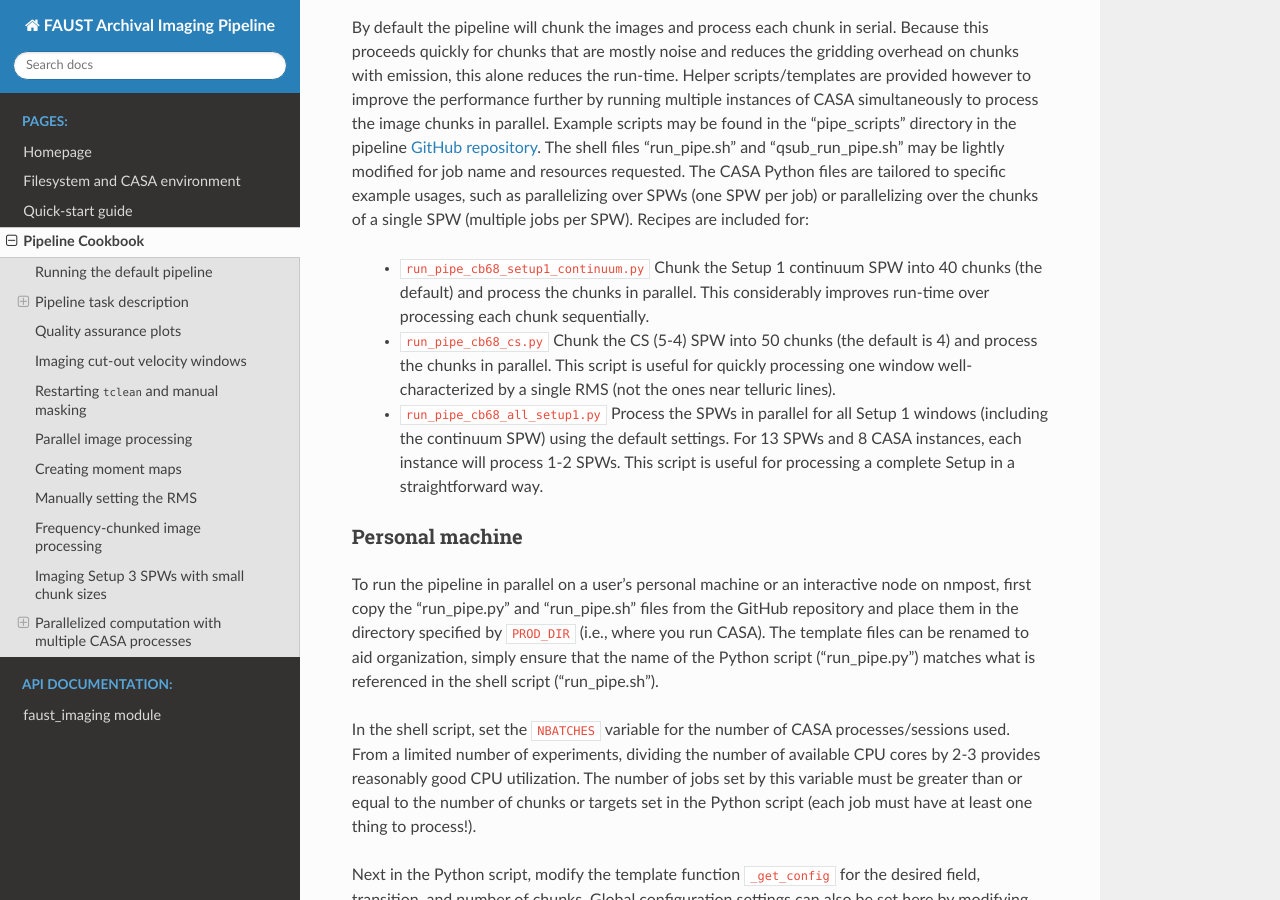
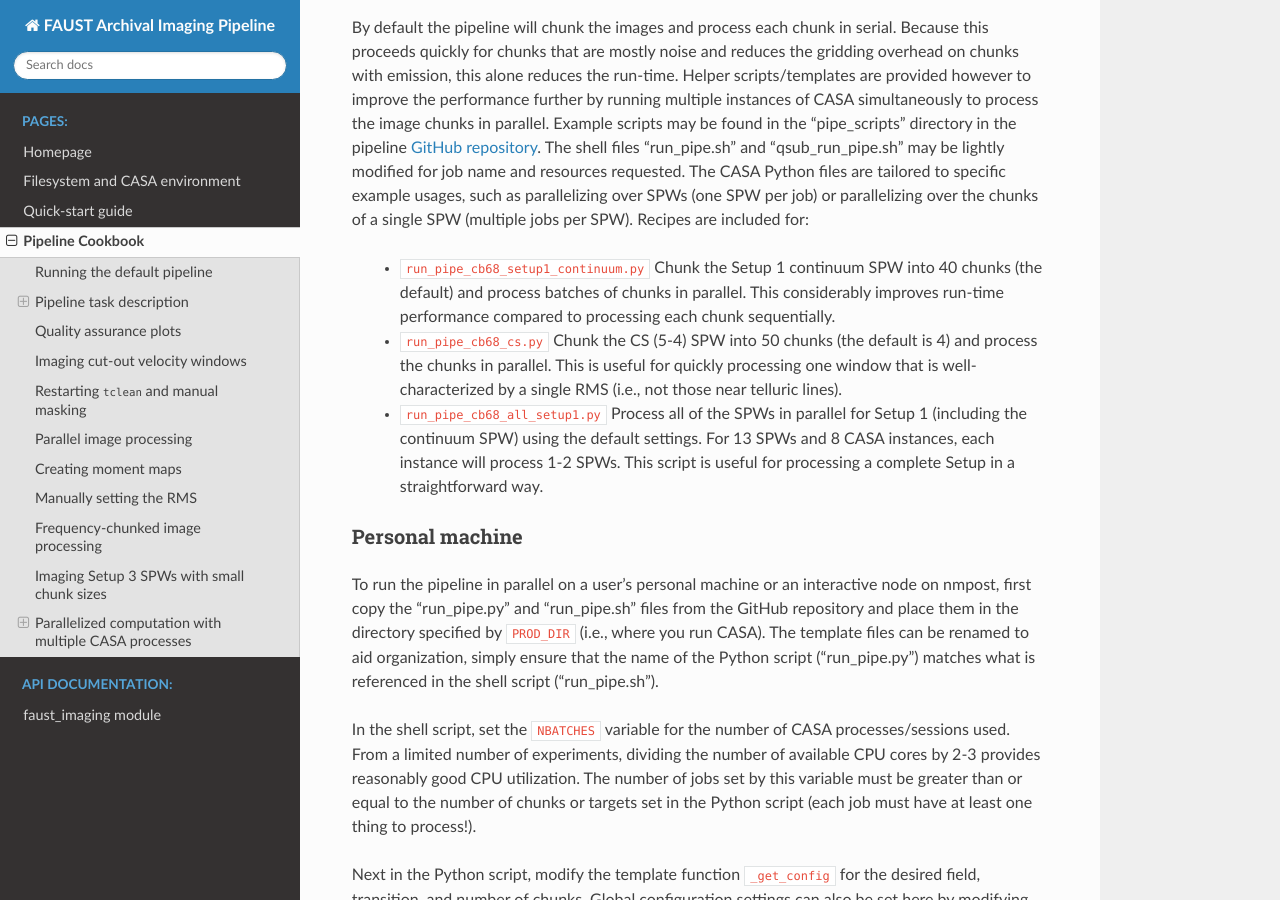
Before and after one commit to autocorr/faust_line_imaging, a Sphinx documentation site: the page built from docs/source/recipes.rst, in a window 1280 px wide and 900 px high, scrolled down 9241 px. Built offline with Sphinx 7.4.7 and the Read the Docs theme 2.0.0, drawn with Linux system fonts in a browser that asks for light colours.

Commit message:
Doc edits

```diff
--- a/docs/source/recipes.rst
+++ b/docs/source/recipes.rst
@@ -513,17 +513,18 @@ or parallelizing over the chunks of a single SPW (multiple jobs per SPW).
 Recipes are included for:
 
     * ``run_pipe_cb68_setup1_continuum.py`` Chunk the Setup 1 continuum SPW
-      into 40 chunks (the default) and process the chunks in parallel. This
-      considerably improves run-time over processing each chunk sequentially.
+      into 40 chunks (the default) and process batches of chunks in parallel.
+      This considerably improves run-time performance compared to processing
+      each chunk sequentially.
     * ``run_pipe_cb68_cs.py`` Chunk the CS (5-4) SPW into 50 chunks (the
-      default is 4) and process the chunks in parallel. This script is useful
-      for quickly processing one window well-characterized by a single RMS (not
-      the ones near telluric lines).
-    * ``run_pipe_cb68_all_setup1.py`` Process the SPWs in parallel for all
-      Setup 1 windows (including the continuum SPW) using the default settings.
-      For 13 SPWs and 8 CASA instances, each instance will process 1-2 SPWs.
-      This script is useful for processing a complete Setup in a
-      straightforward way.
+      default is 4) and process the chunks in parallel. This is useful for
+      quickly processing one window that is well-characterized by a single RMS
+      (i.e., not those near telluric lines).
+    * ``run_pipe_cb68_all_setup1.py`` Process all of the SPWs in parallel for
+      Setup 1 (including the continuum SPW) using the default settings. For 13
+      SPWs and 8 CASA instances, each instance will process 1-2 SPWs. This
+      script is useful for processing a complete Setup in a straightforward
+      way.
 
 Personal machine
 ~~~~~~~~~~~~~~~~
```
